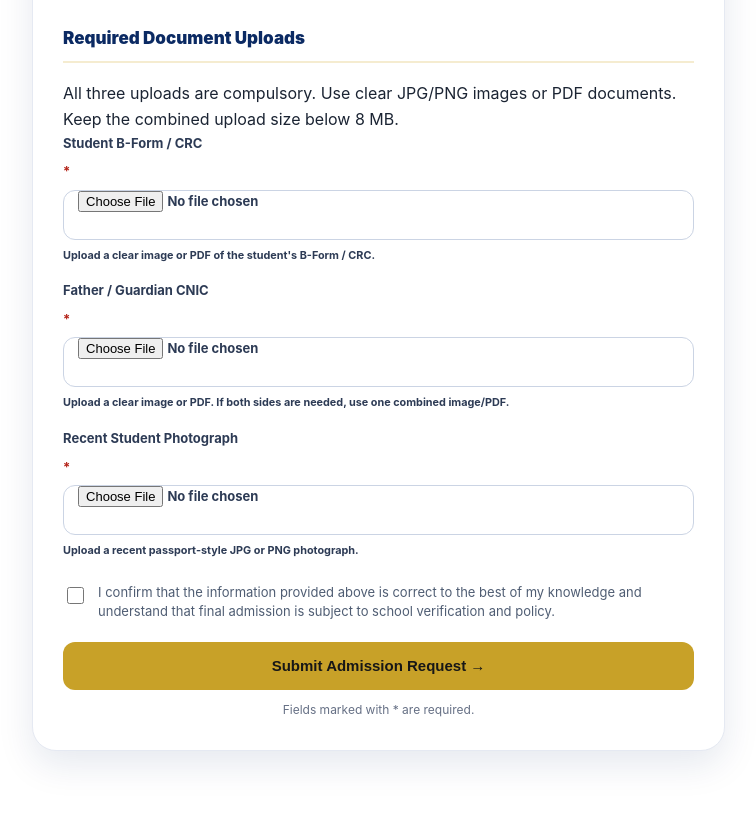
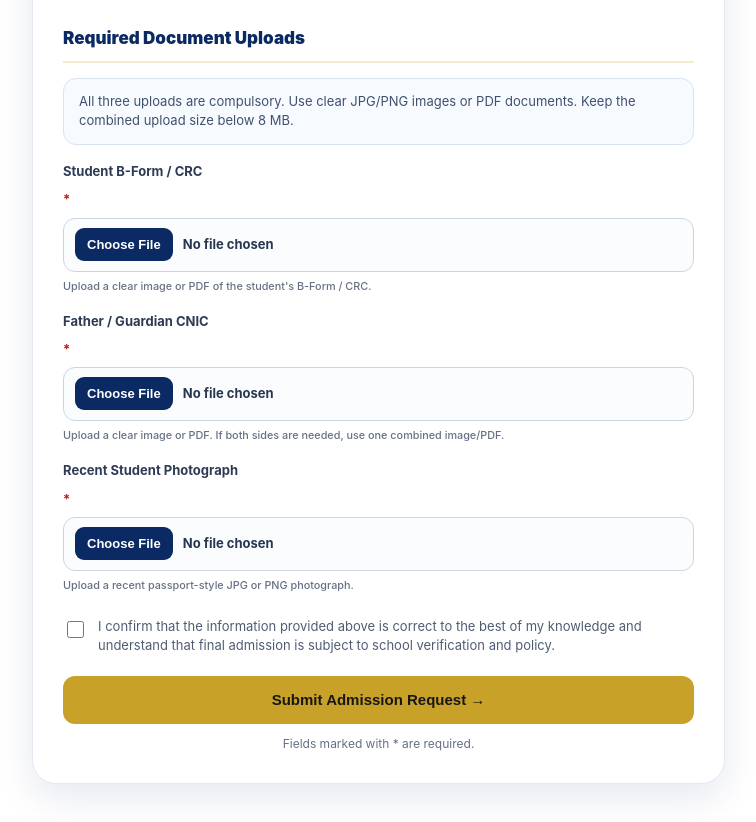
Before and after one commit to Alijaved96/ghs-saeedpur, a website: page admissions.html in a window 1280 px wide. Shown: the part 2938-3760 px from the top of the page, without its empty margins (505-1261 px from the left). Drawn offline with Linux system fonts and the light colour scheme.

Commit message:
Update required document upload styling

```diff
--- a/assets/css/style.css
+++ b/assets/css/style.css
@@ -157,3 +157,10 @@ select.input{background:#fff}.hidden-field{position:absolute!important;left:-999
 .success-mark{width:74px;height:74px;border-radius:50%;margin:0 auto 18px;display:grid;place-items:center;background:#e9f8ef;color:#16643b;font-size:36px;font-weight:900;border:6px solid #f6fcf8}.success-card h1{margin:0 0 14px;color:var(--navy);font-size:clamp(32px,5vw,50px);line-height:1.05}.success-card>p{color:var(--muted);font-size:17px}.success-card .callout{text-align:left;margin:24px 0}.success-card .actions{justify-content:center}
 @media(max-width:860px){.admission-form-layout{grid-template-columns:1fr}.admission-form-copy{position:static}.document-grid{grid-template-columns:1fr}}
 @media(max-width:620px){.ticker-track{animation-duration:22s}.ticker-track span{padding:7px 34px 7px 0}.admission-form-card{padding:21px}.admission-fields.two-cols{grid-template-columns:1fr}.document-card{padding:18px}.success-card{padding:30px 20px}.success-page{padding:55px 0}}
+
+/* Required admission document uploads */
+.upload-guidance{margin:-2px 0 16px;padding:13px 15px;border:1px solid #d8e3f4;border-radius:13px;background:#f7faff;color:#40516d;font-size:13px;line-height:1.5}
+.file-input{height:auto;min-height:54px;padding:9px 11px;background:#fbfcfe;color:#273750}
+.file-input::file-selector-button{border:0;border-radius:9px;padding:9px 12px;margin-right:10px;background:var(--navy);color:#fff;font-weight:800;cursor:pointer}
+.admission-fields label small{font-weight:500;color:var(--muted);line-height:1.45}
+.upload-error{margin-top:14px;padding:13px 15px;border-radius:12px;background:#fff0f0;border:1px solid #f3c7c7;color:#a61b1b;font-size:13px;font-weight:700}
```
